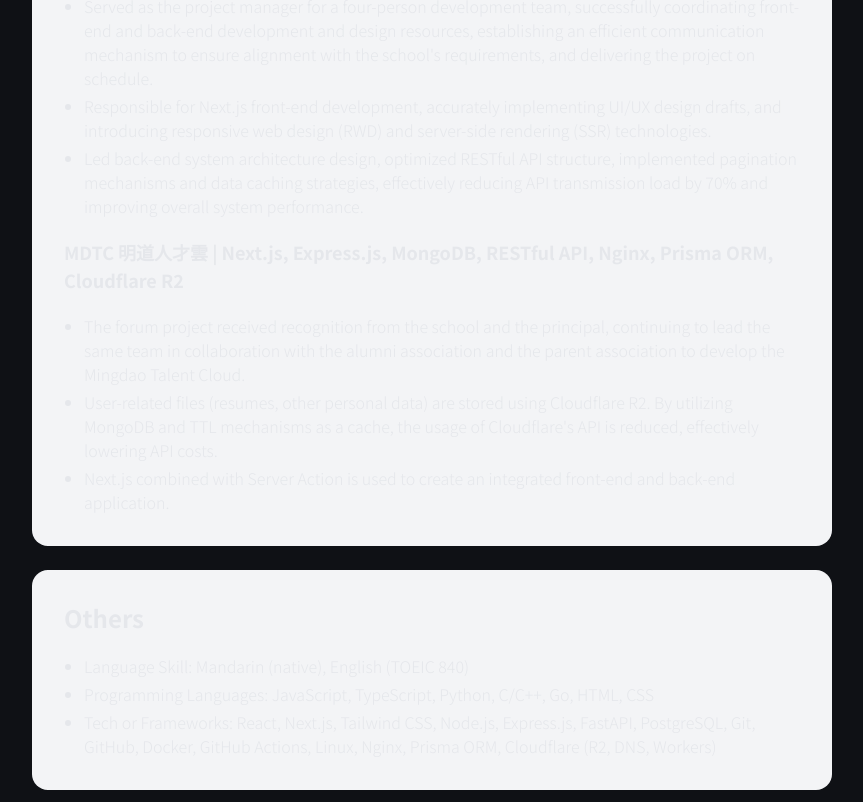
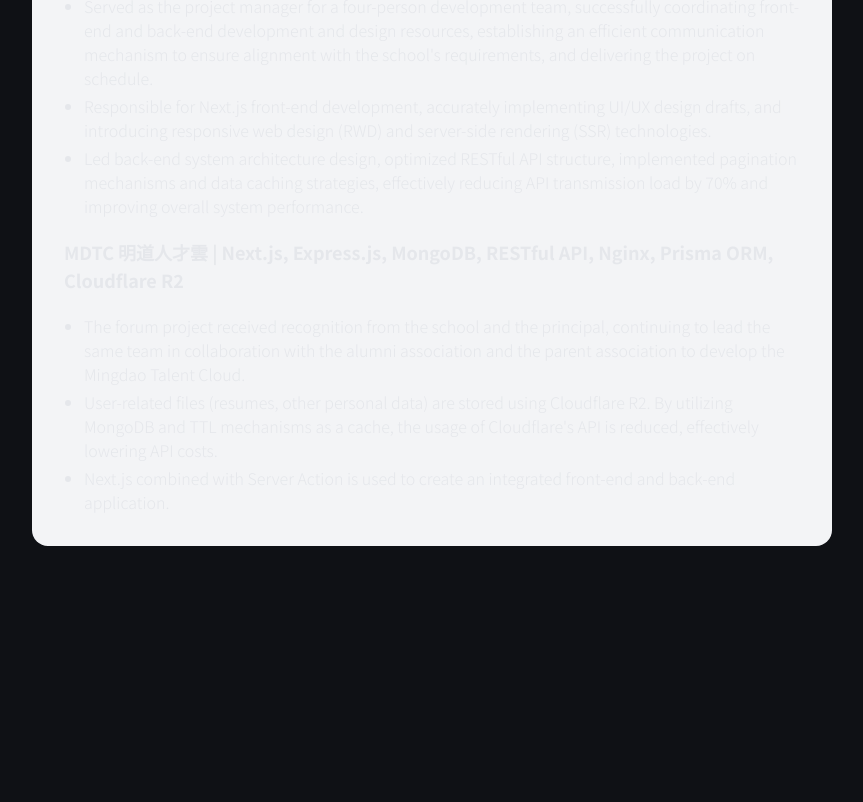
Before and after one commit to banahaker/banahaker.github.io, a React (Vite) app: page / in a window 1280 px wide. Shown: the part 2225-3027 px from the top of the page, without its empty margins (208-1071 px from the left). After the commit the page ends 2771 px from the top, so only its background shows below. Built offline with nearby package versions, Linux system fonts and the light colour scheme.

Commit message:
feat: move Others content into sidebar SkillsPanel; drop OtherBlock

```diff
--- a/src/App.tsx
+++ b/src/App.tsx
@@ -4,7 +4,6 @@ import EducationExpBlock from "./components/EducationExpBlock";
 import WorkExpBlock from "./components/WorkExpBlock";
 import CompetitionExpBlock from "./components/CompetitionExpBlock";
 import ProjectExpBlock from "./components/ProjectExpBlock";
-import OtherBlock from "./components/OtherBlock";
 
 import "./App.css";
 
@@ -17,7 +16,6 @@ function App() {
       <WorkExpBlock></WorkExpBlock>
       <CompetitionExpBlock></CompetitionExpBlock>
       <ProjectExpBlock></ProjectExpBlock>
-      <OtherBlock></OtherBlock>
     </div>
   );
 }
--- a/src/components/OtherBlock.tsx
+++ /dev/null
@@ -1,19 +0,0 @@
-export default function OtherBlock() {
-  return (
-    <section className="w-full p-8 bg-gray-100 rounded-2xl mt-6 font-light flex flex-col gap-4 mb-3">
-      <h2 className="text-2xl font-bold mb-1">Others</h2>
-      <ul className="list-disc pl-5 space-y-1">
-        <li>Language Skill: Mandarin (native), English (TOEIC 840)</li>
-        <li>
-          Programming Languages: JavaScript, TypeScript, Python, C/C++, Go,
-          HTML, CSS
-        </li>
-        <li>
-          Tech or Frameworks: React, Next.js, Tailwind CSS, Node.js, Express.js,
-          FastAPI, PostgreSQL, Git, GitHub, Docker, GitHub Actions, Linux,
-          Nginx, Prisma ORM, Cloudflare (R2, DNS, Workers)
-        </li>
-      </ul>
-    </section>
-  );
-}
--- /dev/null
+++ b/src/components/SkillsPanel.tsx
@@ -0,0 +1,29 @@
+function SkillGroup({ label, value }: { label: string; value: string }) {
+  return (
+    <div className="flex flex-col gap-1">
+      <div className="ibm-plex-mono text-[0.7rem] font-semibold uppercase tracking-[0.15em] text-muted">
+        {label}
+      </div>
+      <p className="text-sm font-light text-ink/90 leading-relaxed">{value}</p>
+    </div>
+  );
+}
+
+export default function SkillsPanel() {
+  return (
+    <div className="flex flex-col gap-4">
+      <h2 className="ibm-plex-mono text-xs font-semibold uppercase tracking-[0.2em] text-muted">
+        Skills
+      </h2>
+      <SkillGroup label="Languages" value="Mandarin (native), English (TOEIC 840)" />
+      <SkillGroup
+        label="Programming"
+        value="JavaScript, TypeScript, Python, C/C++, Go, HTML, CSS"
+      />
+      <SkillGroup
+        label="Tech / Frameworks"
+        value="React, Next.js, Tailwind CSS, Node.js, Express.js, FastAPI, PostgreSQL, Git, GitHub, Docker, GitHub Actions, Linux, Nginx, Prisma ORM, Cloudflare (R2, DNS, Workers)"
+      />
+    </div>
+  );
+}
```
